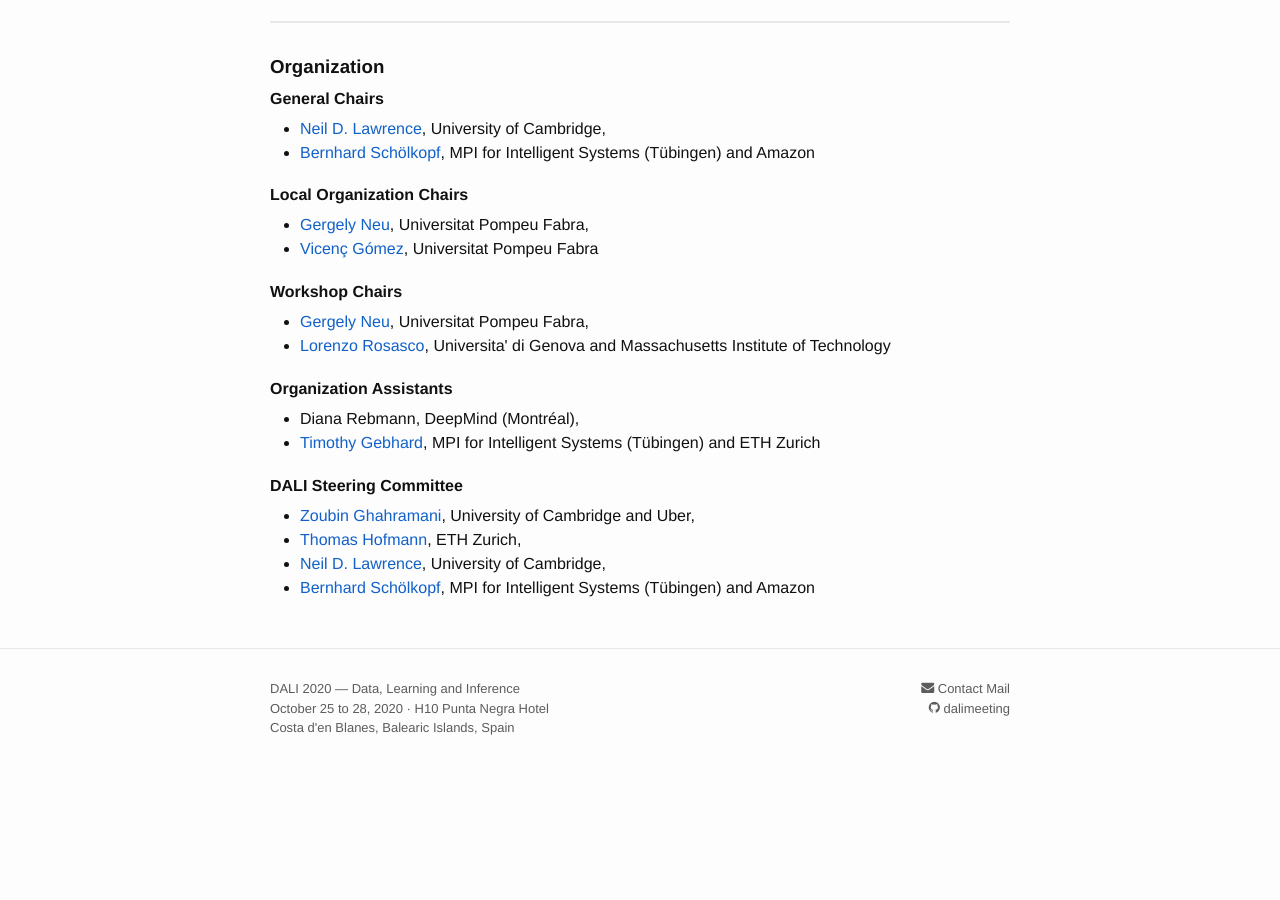
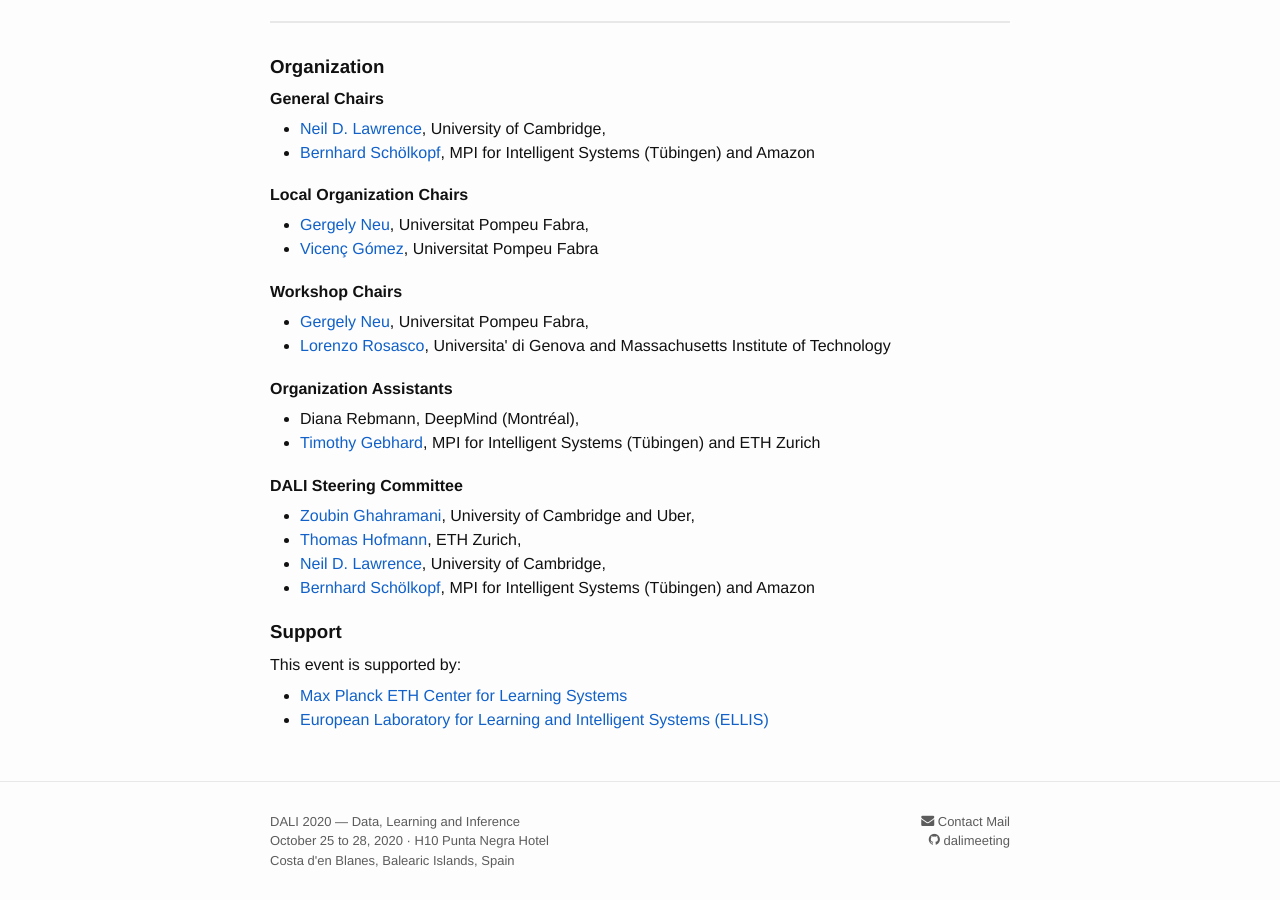
Before and after one commit to dalimeeting/dalimeeting.github.io, a Jekyll site: the page built from index.html, in a window 1280 px wide and 900 px high, scrolled down 1256 px. Built offline with Jekyll 4.4.1, drawn with Linux system fonts in a browser that asks for light colours; some web fonts are replaced; before the commit the page ends 2024 px from its top, so only the background shows below that.

Commit message:
Add support section

```diff
--- a/index.html
+++ b/index.html
@@ -149,3 +149,14 @@
 {% endfor %}
 </ul>
 {% endif %}
+
+
+{% if site.conference.support %}
+<h3>Support</h3>
+<p class="small-margin">This event is supported by:</p>
+<ul>
+  {% for sponsor in site.conference.support %}
+    <li>{% include listsponsor.html %}</li>
+  {% endfor %}
+</ul>
+{% endif %}
```
